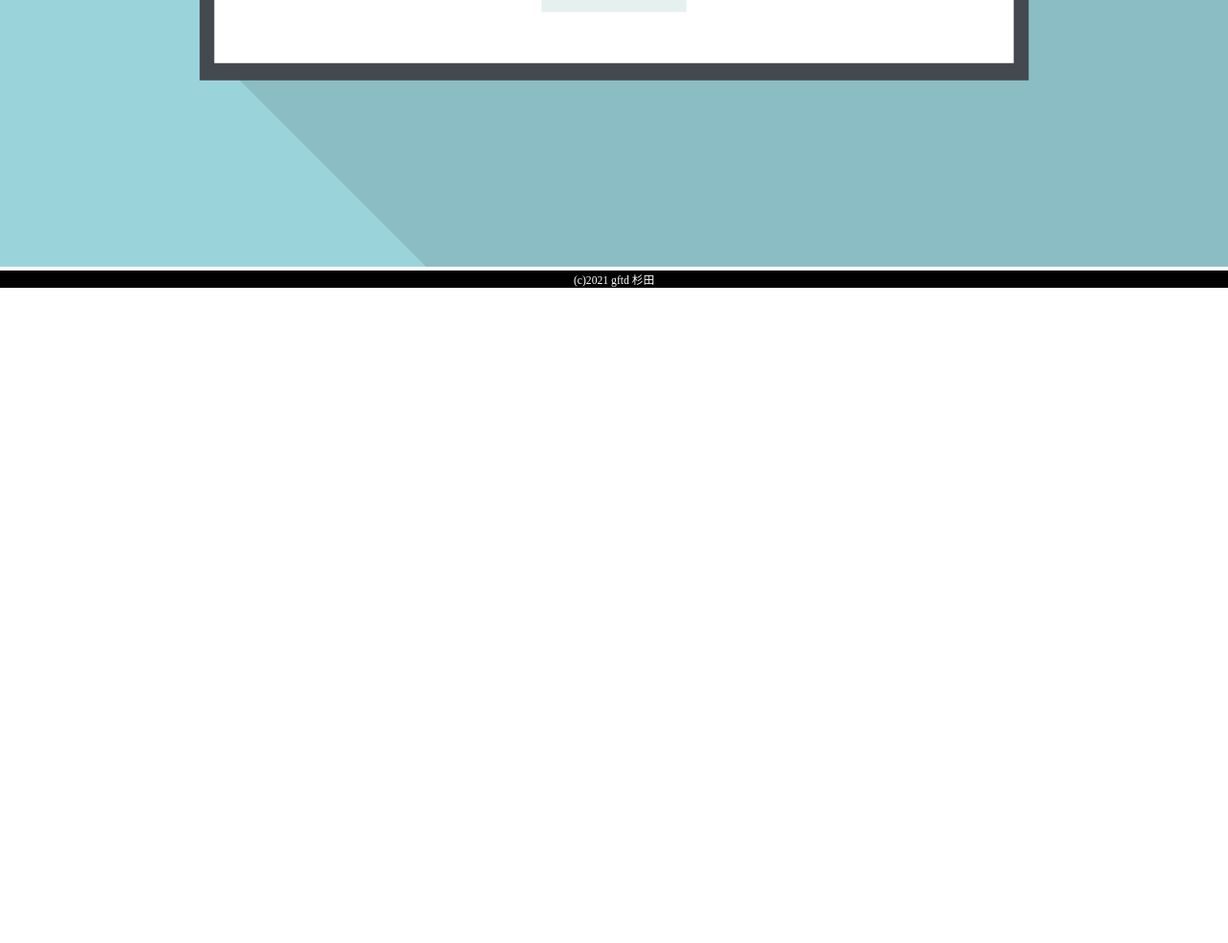
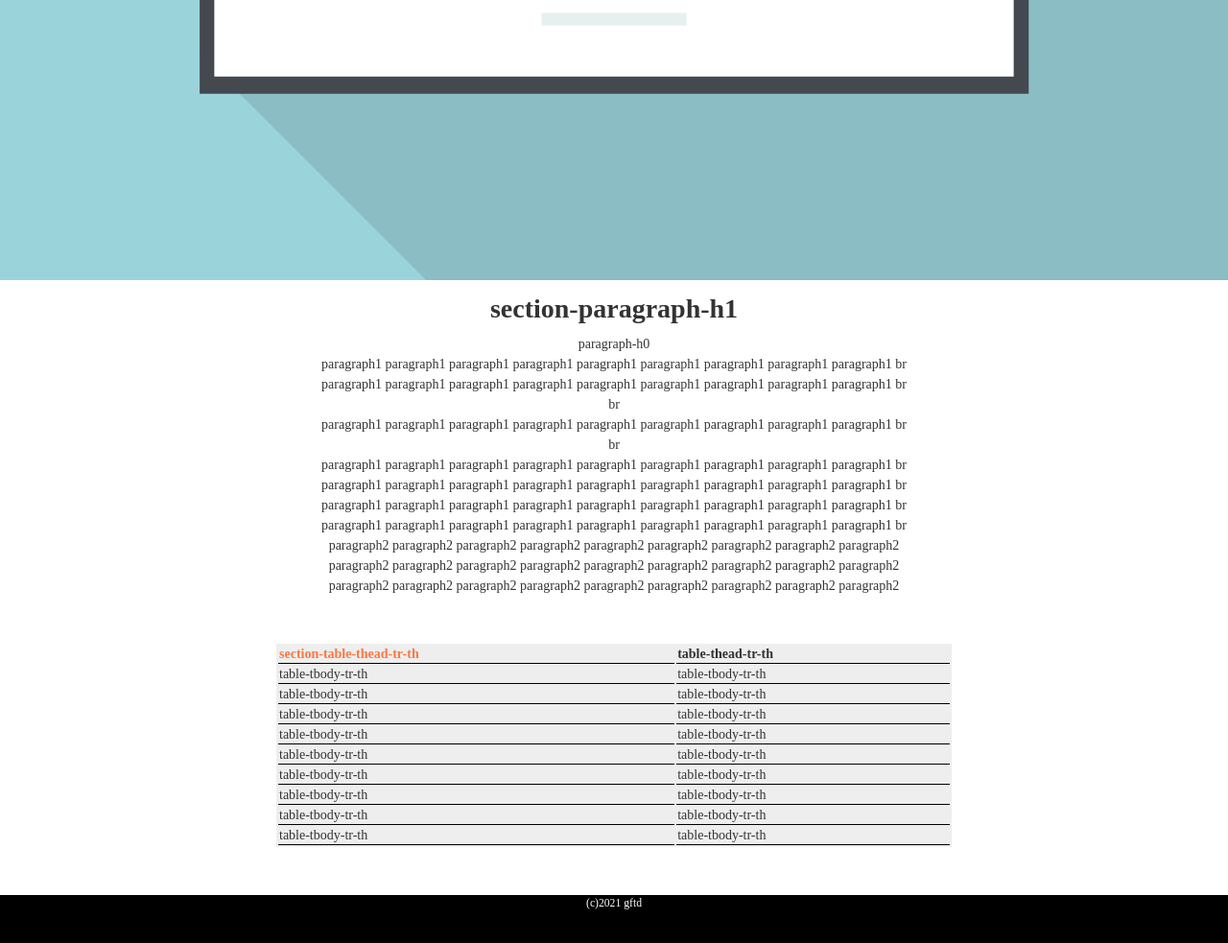
Before and after one commit to ryu-sugi/gftd_task, a plain HTML site: page index.html in a window 1280 px wide. Shown: the part 1162-2145 px from the top of the page at 96% size. Before the commit the page ends 1462 px from the top, so only its background shows below. Drawn offline with Linux system fonts and the light colour scheme.

Commit message:
トップページ作成

```diff
--- a/index.html
+++ b/index.html
@@ -12,20 +12,67 @@
 
 <header>
  <a href="index.html"><img src="logo.png" alt="ロゴです" class="logo"></a>
- <div class="navbar">
    <ul class="nav-lists">
      <li><a href="#">nav-ul-li</a></li>
      <li><a href="#">paragraph</a></li>
      <li><a href="#">table</a></li>
      <li><a href="form.html">form</a></li>
    </ul>
+</header>
+
+ <div class="main">
+  <img src="top-baner.svg" alt="メイン画像です" class="top-baner">
+  <h1 class="title">section-paragraph-h1</h1>
+   <p>paragraph-h0<br>
+   <p >paragraph1 paragraph1 paragraph1 paragraph1 paragraph1 paragraph1 paragraph1 paragraph1 paragraph1 br</p>
+   <p>paragraph1 paragraph1 paragraph1 paragraph1 paragraph1 paragraph1 paragraph1 paragraph1 paragraph1 br</p>
+   <p>br</p>
+   <p>paragraph1 paragraph1 paragraph1 paragraph1 paragraph1 paragraph1 paragraph1 paragraph1 paragraph1 br</p>
+   <p>br</p>
+   <p>paragraph1 paragraph1 paragraph1 paragraph1 paragraph1 paragraph1 paragraph1 paragraph1 paragraph1 br</p>
+   <p>paragraph1 paragraph1 paragraph1 paragraph1 paragraph1 paragraph1 paragraph1 paragraph1 paragraph1 br</p>
+   <p>paragraph1 paragraph1 paragraph1 paragraph1 paragraph1 paragraph1 paragraph1 paragraph1 paragraph1 br</p>
+   <p>paragraph1 paragraph1 paragraph1 paragraph1 paragraph1 paragraph1 paragraph1 paragraph1 paragraph1 br</p>
+   <p>paragraph2 paragraph2 paragraph2 paragraph2 paragraph2 paragraph2 paragraph2 paragraph2 paragraph2</p>
+   <p>paragraph2 paragraph2 paragraph2 paragraph2 paragraph2 paragraph2 paragraph2 paragraph2 paragraph2</p>
+   <p>paragraph2 paragraph2 paragraph2 paragraph2 paragraph2 paragraph2 paragraph2 paragraph2 paragraph2</p>
+
+  <table align="center" class="table">
+   <tr>
+    <th class="left-table">section-table-thead-tr-th</th> <th>table-thead-tr-th</th>
+   </tr>
+   <tr>
+    <td>table-tbody-tr-th</td> <td>table-tbody-tr-th</td>
+   </tr>
+   <tr>
+    <td>table-tbody-tr-th</td> <td>table-tbody-tr-th</td>
+   </tr>
+   <tr>
+    <td>table-tbody-tr-th</td> <td>table-tbody-tr-th</td>
+   </tr>
+   <tr>
+    <td>table-tbody-tr-th</td> <td>table-tbody-tr-th</td>
+   </tr>
+   <tr>
+    <td>table-tbody-tr-th</td> <td>table-tbody-tr-th</td>
+   </tr>
+   <tr>
+    <td>table-tbody-tr-th</td> <td>table-tbody-tr-th</td>
+   </tr>
+   <tr>
+    <td>table-tbody-tr-th</td> <td>table-tbody-tr-th</td>
+   </tr>
+   <tr>
+    <td>table-tbody-tr-th</td> <td>table-tbody-tr-th</td>
+   </tr>
+   <tr>
+    <td>table-tbody-tr-th</td> <td>table-tbody-tr-th</td>
+   </tr>
+  </table>
  </div>
-</header>
-<div class="main">
- <img src="top-baner.svg" alt="メイン画像です" class="top-baner">
-</div>
-<footer class="footer">
- <small>(c)2021 gftd 杉田 </small>
-</footer>
+
+ <footer class="footer">
+  <small>(c)2021 gftd </small>
+ </footer>
 </body>
 </html>
--- a/style.css
+++ b/style.css
@@ -10,7 +10,7 @@ h1,h2,h3,h4,h5,h6,p {
 
 ul,li {
  padding: 0;
- margin: 0;
+ margin-bottom: 0;
 }
 
 a {
@@ -24,16 +24,23 @@ a {
  height: 100px;
  background-color: #EEEEEE;
  border-radius: 50%;
+ position: relative;
+ top: 30px;
+ left: 300px;
 }
 
 .navbar {
  width: 50%;
  padding: 20px;
+ text-align: right;
 }
 
 .nav-lists {
+ width: 50%;
+ padding: 20px;
  display: flex;
  list-style: none;
+ margin-left: auto;
 }
 
 .top-baner {
@@ -41,7 +48,48 @@ a {
 }
 
 .footer {
+ width: 100%;
+ height: 50px;
  background-color: black;
  color: white;
  text-align: center;
+ position: absolute;
 }
+
+.main h1 {
+ text-align: center;
+}
+
+.main p {
+ text-align: center;
+ line-height: 1px;
+}
+
+.table {
+ width: 55%;
+ height: 50%;
+ background-color: #EEEEEE;
+ margin-top: 50px;
+ margin-bottom: 50px;
+}
+
+.left-table {
+ color: #FF773E;
+}
+
+th {
+ text-align: left;
+}
+
+td, th {
+ border: none;
+ border-bottom: 1px solid black;
+}
+
+li {
+ margin-right: 25px;
+}
+
+.sub-title {
+ text-align: left;
+}
```
